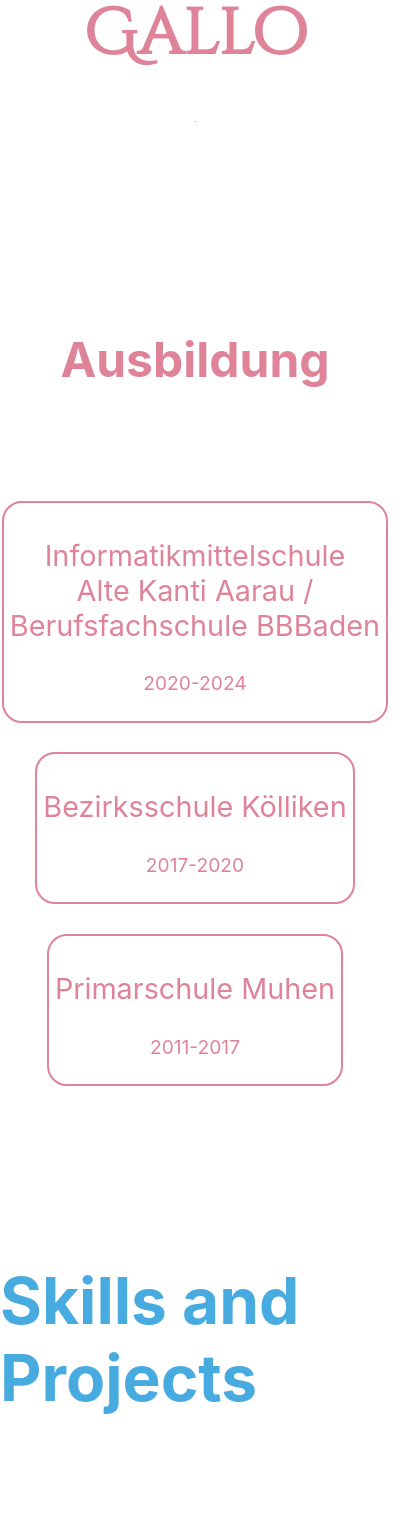
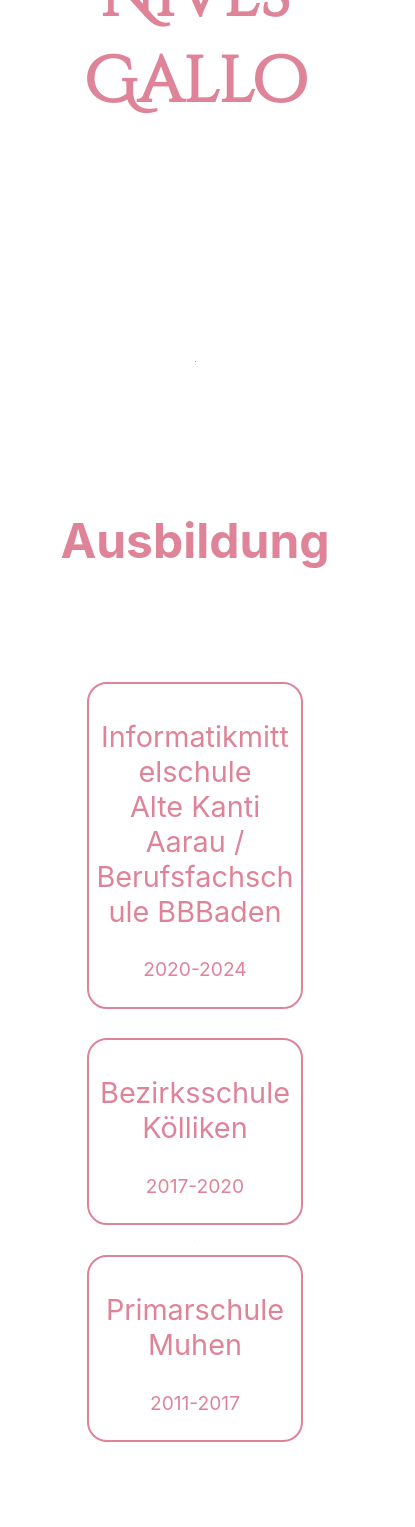
Before and after one commit to marianives/marianivesgallo.ch, a React app: page / in a window 390 px wide. Shown: the part 340-1867 px from the top of the page, 415 px wide, since content can reach past the window. Built offline with nearby package versions, Linux system fonts and the light colour scheme.

Commit message:
responsive changed

```diff
--- a/src/App.css
+++ b/src/App.css
@@ -234,7 +234,8 @@
   text-decoration: none;
 
 }
-.boxx{
+
+.boxx {
   border: 2px solid #df8399;
   border-radius: 20px;
   padding: 6px;
@@ -282,9 +283,14 @@
 
 
 @media screen and (max-width: 420px) {
-  .boxx{
+  .boxx {
     min-width: 5rem
   }
+
+  .titelSP {
+    font-size: 4px;
+  }
+
   .bild {
     width: 1px;
     height: 1px;
@@ -315,66 +321,57 @@
     font-size: 3rem;
   }
 
+}
+
+
+@media screen and (max-width: 935px) {
   .hobbynamehh {
-    font-size: 1rem;
-    margin-right: 5px;
-    margin-left: 5px;
+    margin-top: 2rem;
+    margin-bottom: 2rem;
+    margin-left: 0;
+    margin-right: 0;
+
   }
 
   .hobbyname {
-    font-size: 1rem;
+    margin-top: 2rem;
+    margin-bottom: 2rem;
   }
 
-  .titelSP {
-    font-size: 1rem;
-  }
-}
-
-
-@media screen and (max-width: 650px) {
-  .hobbynamehh {
-    font-size: 0.7rem;
-    margin-right: 2rem;
-    margin-left: 2rem;
+  .bildone {
+    max-width: 90%;
+    height: auto;
+    align-self: center;
+    margin-top: 3rem;
+    margin-left: 12px;
   }
 
-  .hobbyname {
-    font-size: 0.7rem;
+  .hobbys {
+    flex-direction: column;
   }
 
-
-}
-
-@media screen and (max-width: 800px) {
-  .hobbynamehh {
-    font-size: 1.8rem;
-    margin-right: 5px;
-    margin-left: 5px;
+  .bild {
+    margin-top: 12rem;
+    margin-bottom: 5px;
   }
 
-  .hobbyname {
-    font-size: 1.8rem;
-  }
-
-
-}
-
-@media screen and (max-width: 1227px) {
-  .hobbynamehh {
-    margin-right: 10px;
-    margin-left: 10px;
+  .boxx {
+    min-width: 200px;
+    max-width: 5px;
   }
 
   .home {
     margin-top: 6rem;
   }
 
-  .titelSP {
-    font-size: 4rem;
+  .schule {
+    word-wrap: break-word;
+    font-size: 1.8rem;
+    padding: 0px;
   }
 
   .mntitle {
-    margin-top: 4rem;
+    margin-top: 7rem;
   }
 
   .boxeinsdiv {
@@ -399,10 +396,6 @@
     margin-right: 1rem;
   }
 
-  .bild {
-    width: 1px;
-    height: 1px;
-  }
 
   .boxdiv {
     display: flex;
@@ -411,7 +404,9 @@
 
   .titel {
     font-size: 3rem;
+    margin-top: 1rem;
   }
+
 
   .home {
     flex-direction: column;
@@ -420,11 +415,6 @@
 
   .mntitle {
     font-size: 4rem;
-  }
-
-  .portfolio {
-    font-size: 10px;
-    align-self: center;
   }
 
   .boxes {
@@ -438,25 +428,3 @@
     margin-bottom: 3rem;
   }
 }
-
-@media screen and (max-width: 320px) {
-  .bild {
-    width: 1px;
-    height: 1px;
-  }
-  .boxx{
-    min-width: 30%;
-  }
-
-  .mntitle {
-    margin-left: none;
-    font-size: 1rem;
-    align-self: center;
-  }
-
-  .portfolio {
-    margin-left: 0px;
-    font-size: 10px;
-    align-self: center;
-  }
-}
```
